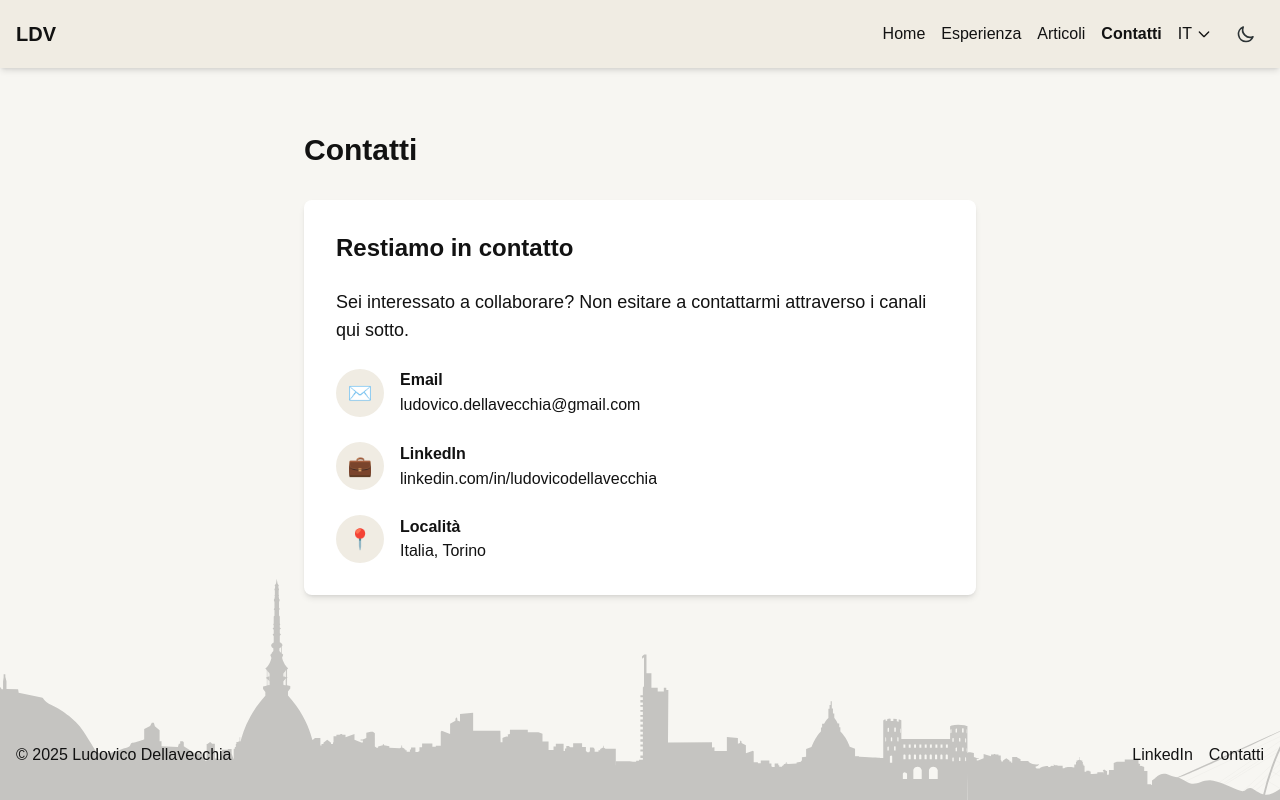
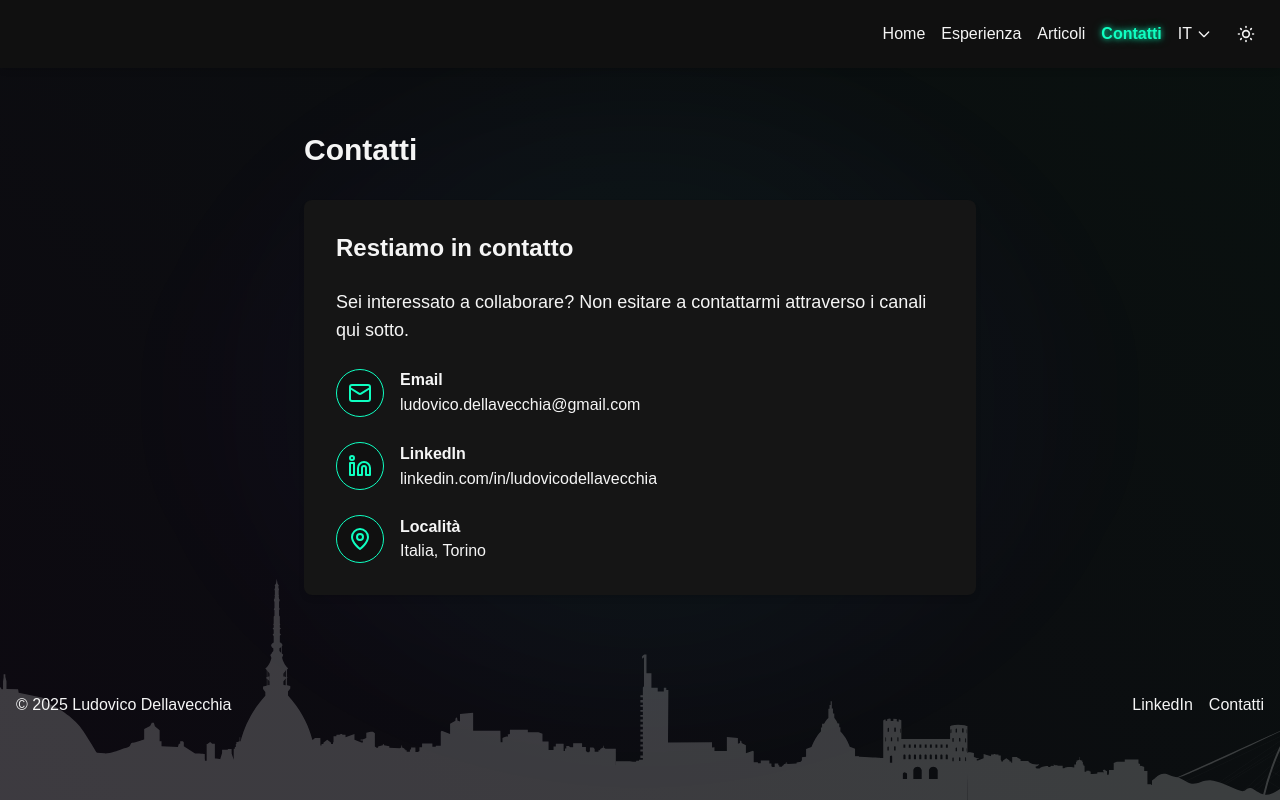
Before and after one commit to ludobit/website, a Next.js app: page /contatti in a window 1280 px wide. Built offline with nearby package versions, Linux system fonts and the light colour scheme.

Commit message:
feat: neon style

```diff
--- a/app/components/Navbar.tsx
+++ b/app/components/Navbar.tsx
@@ -13,9 +13,7 @@ export default function Navbar() {
   const [isMenuOpen, setIsMenuOpen] = useState(false);
 
   const isActive = (path: string) => {
-    return pathname === path
-      ? "text-blue-600 dark:text-blue-400 font-bold"
-      : "hover:text-blue-500 dark:hover:text-blue-300";
+    return pathname === path ? "font-bold" : "";
   };
 
   const toggleMenu = () => {
@@ -25,45 +23,65 @@ export default function Navbar() {
   return (
     <nav
       className="shadow-md py-4 mb-8 transition-colors"
-      style={{ backgroundColor: "var(--navbar-bg)" }}
+      style={{
+        backgroundColor: "var(--navbar-bg)",
+      }}
     >
       <div className="container mx-auto px-4">
         <div className="flex justify-between items-center">
-          <Link
-            href="/"
-            className="text-xl font-bold"
-            style={{ color: "var(--text-dark)" }}
-          >
-            LDV
-          </Link>
+          <Link href="/" className="text-xl font-bold" data-text="LDV"></Link>
 
           {/* Menu per desktop */}
           <div className="hidden md:flex items-center space-x-4">
             <Link
               href="/"
               className={`${isActive("/")} transition-colors`}
-              style={{ color: "var(--text-dark)" }}
+              style={{
+                color:
+                  pathname === "/" ? "var(--neon-green)" : "var(--text-dark)",
+                textShadow: pathname === "/" ? "var(--neon-glow)" : "none",
+              }}
             >
               {t("home")}
             </Link>
             <Link
               href="/esperienza"
               className={`${isActive("/esperienza")} transition-colors`}
-              style={{ color: "var(--text-dark)" }}
+              style={{
+                color:
+                  pathname === "/esperienza"
+                    ? "var(--neon-green)"
+                    : "var(--text-dark)",
+                textShadow:
+                  pathname === "/esperienza" ? "var(--neon-glow)" : "none",
+              }}
             >
               {t("experience")}
             </Link>
             <Link
               href="/post"
               className={`${isActive("/post")} transition-colors`}
-              style={{ color: "var(--text-dark)" }}
+              style={{
+                color:
+                  pathname === "/post"
+                    ? "var(--neon-green)"
+                    : "var(--text-dark)",
+                textShadow: pathname === "/post" ? "var(--neon-glow)" : "none",
+              }}
             >
               {t("posts")}
             </Link>
             <Link
               href="/contatti"
               className={`${isActive("/contatti")} transition-colors`}
-              style={{ color: "var(--text-dark)" }}
+              style={{
+                color:
+                  pathname === "/contatti"
+                    ? "var(--neon-green)"
+                    : "var(--text-dark)",
+                textShadow:
+                  pathname === "/contatti" ? "var(--neon-glow)" : "none",
+              }}
             >
               {t("contacts")}
             </Link>
@@ -77,6 +95,7 @@ export default function Navbar() {
               onClick={toggleMenu}
               className="p-2"
               aria-label="Toggle menu"
+              style={{ color: "var(--neon-green)" }}
             >
               <svg
                 xmlns="http://www.w3.org/2000/svg"
@@ -88,7 +107,7 @@ export default function Navbar() {
                 strokeWidth="2"
                 strokeLinecap="round"
                 strokeLinejoin="round"
-                style={{ color: "var(--text-dark)" }}
+                style={{ filter: "drop-shadow(0 0 2px var(--neon-green))" }}
               >
                 {isMenuOpen ? (
                   <path d="M18 6L6 18M6 6l12 12" />
@@ -104,12 +123,16 @@ export default function Navbar() {
         {isMenuOpen && (
           <div
             className="md:hidden mt-4 flex flex-col space-y-4 py-2 border-t"
-            style={{ borderColor: "var(--text-light)" }}
+            style={{ borderColor: "var(--neon-green)" }}
           >
             <Link
               href="/"
               className={`${isActive("/")} transition-colors block py-2`}
-              style={{ color: "var(--text-dark)" }}
+              style={{
+                color:
+                  pathname === "/" ? "var(--neon-green)" : "var(--text-dark)",
+                textShadow: pathname === "/" ? "var(--neon-glow)" : "none",
+              }}
               onClick={() => setIsMenuOpen(false)}
             >
               {t("home")}
@@ -119,7 +142,14 @@ export default function Navbar() {
               className={`${isActive(
                 "/esperienza"
               )} transition-colors block py-2`}
-              style={{ color: "var(--text-dark)" }}
+              style={{
+                color:
+                  pathname === "/esperienza"
+                    ? "var(--neon-green)"
+                    : "var(--text-dark)",
+                textShadow:
+                  pathname === "/esperienza" ? "var(--neon-glow)" : "none",
+              }}
               onClick={() => setIsMenuOpen(false)}
             >
               {t("experience")}
@@ -127,7 +157,13 @@ export default function Navbar() {
             <Link
               href="/post"
               className={`${isActive("/post")} transition-colors block py-2`}
-              style={{ color: "var(--text-dark)" }}
+              style={{
+                color:
+                  pathname === "/post"
+                    ? "var(--neon-green)"
+                    : "var(--text-dark)",
+                textShadow: pathname === "/post" ? "var(--neon-glow)" : "none",
+              }}
               onClick={() => setIsMenuOpen(false)}
             >
               {t("posts")}
@@ -137,7 +173,14 @@ export default function Navbar() {
               className={`${isActive(
                 "/contatti"
               )} transition-colors block py-2`}
-              style={{ color: "var(--text-dark)" }}
+              style={{
+                color:
+                  pathname === "/contatti"
+                    ? "var(--neon-green)"
+                    : "var(--text-dark)",
+                textShadow:
+                  pathname === "/contatti" ? "var(--neon-glow)" : "none",
+              }}
               onClick={() => setIsMenuOpen(false)}
             >
               {t("contacts")}
--- a/app/contatti/page.tsx
+++ b/app/contatti/page.tsx
@@ -9,19 +9,65 @@ export default function ContattiPage() {
 
   const contactInfo = [
     {
-      icon: "✉️",
+      icon: (
+        <svg
+          xmlns="http://www.w3.org/2000/svg"
+          width="24"
+          height="24"
+          viewBox="0 0 24 24"
+          fill="none"
+          stroke="var(--neon-green)"
+          strokeWidth="2"
+          strokeLinecap="round"
+          strokeLinejoin="round"
+        >
+          <rect x="2" y="4" width="20" height="16" rx="2"></rect>
+          <path d="m22 7-8.97 5.7a1.94 1.94 0 0 1-2.06 0L2 7"></path>
+        </svg>
+      ),
       title: language === "it" ? "Email" : "Email",
       content: "ludovico.dellavecchia@gmail.com",
       link: "mailto:ludovico.dellavecchia@gmail.com",
     },
     {
-      icon: "💼",
+      icon: (
+        <svg
+          xmlns="http://www.w3.org/2000/svg"
+          width="24"
+          height="24"
+          viewBox="0 0 24 24"
+          fill="none"
+          stroke="var(--neon-green)"
+          strokeWidth="2"
+          strokeLinecap="round"
+          strokeLinejoin="round"
+        >
+          <path d="M16 8a6 6 0 0 1 6 6v7h-4v-7a2 2 0 0 0-2-2 2 2 0 0 0-2 2v7h-4v-7a6 6 0 0 1 6-6z"></path>
+          <rect x="2" y="9" width="4" height="12"></rect>
+          <circle cx="4" cy="4" r="2"></circle>
+        </svg>
+      ),
       title: language === "it" ? "LinkedIn" : "LinkedIn",
       content: "linkedin.com/in/ludovicodellavecchia",
       link: "https://www.linkedin.com/in/ludovicodellavecchia/",
     },
     {
-      icon: "📍",
+      icon: (
+        <svg
+          xmlns="http://www.w3.org/2000/svg"
+          width="24"
+          height="24"
+          viewBox="0 0 24 24"
+          fill="none"
+          stroke="var(--neon-green)"
+          strokeWidth="2"
+          strokeLinecap="round"
+          strokeLinejoin="round"
+        >
+          <path d="M20 10c0 6-8 12-8 12s-8-6-8-12a8 8 0 0 1 16 0Z"></path>
+          <circle cx="12" cy="10" r="3"></circle>
+        </svg>
+      ),
       title: language === "it" ? "Località" : "Location",
       content: language === "it" ? "Italia, Torino" : "Italy, Turin",
     },
@@ -60,10 +106,11 @@ export default function ContattiPage() {
             {contactInfo.map((info, index) => (
               <div key={index} className="flex items-center">
                 <div
-                  className="w-10 h-10 sm:w-12 sm:h-12 rounded-full flex items-center justify-center mr-3 sm:mr-4 flex-shrink-0"
+                  className="w-10 h-10 sm:w-12 sm:h-12 border rounded-full flex items-center justify-center mr-3 sm:mr-4 flex-shrink-0"
                   style={{
                     backgroundColor: "var(--navbar-bg)",
                     color: "var(--text-dark)",
+                    borderColor: "var(--neon-green)",
                   }}
                 >
                   <span className="text-lg sm:text-xl">{info.icon}</span>
@@ -78,7 +125,7 @@ export default function ContattiPage() {
                   {info.link ? (
                     <a
                       href={info.link}
-                      className="hover:underline text-sm sm:text-base break-words"
+                      className="hover:underline text-sm sm:text-base break-words transition-all hover:text-[var(--neon-green)]"
                       style={{ color: "var(--text-dark)" }}
                       target="_blank"
                       rel="noopener noreferrer"
--- a/app/context/ThemeContext.tsx
+++ b/app/context/ThemeContext.tsx
@@ -18,10 +18,20 @@ interface ThemeContextType {
 const ThemeContext = createContext<ThemeContextType | undefined>(undefined);
 
 export function ThemeProvider({ children }: { children: ReactNode }) {
-  const [theme, setTheme] = useState<Theme>("light");
+  const [theme, setTheme] = useState<Theme>("dark");
 
   // Inizializza il tema dal localStorage o dalle preferenze di sistema
   useEffect(() => {
+    // Prima controlliamo se c'è stato un problema
+    const forceTheme = new URLSearchParams(window.location.search).get("theme");
+    if (forceTheme === "light" || forceTheme === "dark") {
+      setTheme(forceTheme);
+      localStorage.setItem("theme", forceTheme);
+      document.documentElement.classList.toggle("dark", forceTheme === "dark");
+      return;
+    }
+
+    try {
       const savedTheme = localStorage.getItem("theme") as Theme | null;
       const prefersDark = window.matchMedia(
         "(prefers-color-scheme: dark)"
@@ -29,18 +39,42 @@ export function ThemeProvider({ children }: { children: ReactNode }) {
 
       if (savedTheme) {
         setTheme(savedTheme);
-      document.documentElement.classList.toggle("dark", savedTheme === "dark");
+        document.documentElement.classList.toggle(
+          "dark",
+          savedTheme === "dark"
+        );
       } else if (prefersDark) {
+        setTheme("dark");
+        document.documentElement.classList.add("dark");
+      } else {
+        // Default a dark per il tema neon
+        setTheme("dark");
+        document.documentElement.classList.add("dark");
+      }
+    } catch (error) {
+      console.error("Errore nel recupero del tema:", error);
+      // Se c'è un errore, assicuriamoci di impostare un tema di default
       setTheme("dark");
       document.documentElement.classList.add("dark");
     }
   }, []);
 
   const toggleTheme = () => {
+    try {
       const newTheme = theme === "light" ? "dark" : "light";
       setTheme(newTheme);
       localStorage.setItem("theme", newTheme);
       document.documentElement.classList.toggle("dark", newTheme === "dark");
+
+      // Debug per vedere se il tema è stato salvato correttamente
+      console.log("Tema cambiato a:", newTheme);
+      console.log(
+        "Classe dark presente:",
+        document.documentElement.classList.contains("dark")
+      );
+    } catch (error) {
+      console.error("Errore nel cambio tema:", error);
+    }
   };
 
   return (
--- a/app/globals.css
+++ b/app/globals.css
@@ -1,12 +1,16 @@
 @import "tailwindcss";
 
 :root {
-  --background: #f7f6f2;
-  --foreground: #2d3436;
-  --card-bg: #ffffff;
-  --navbar-bg: #f0ece3;
-  --text-dark: #121212;
-  --text-light: #4a4a4a;
+  /* Tema scuro (default) */
+  --background: #0a0a0a;
+  --foreground: #f0f0f0;
+  --card-bg: #151515;
+  --navbar-bg: #101010;
+  --text-dark: #f5f5f5;
+  --text-light: #a0a0a0;
+  --neon-green: #0fffc1;
+  --neon-purple: #7e0fff;
+  --neon-glow: 0 0 5px rgba(15, 255, 193, 0.7), 0 0 10px rgba(15, 255, 193, 0.5);
 }
 
 @theme inline {
@@ -16,15 +20,19 @@
   --font-mono: var(--font-geist-mono);
 }
 
-@media (prefers-color-scheme: dark) {
-  :root.dark {
-    --background: #1a1a1a;
-    --foreground: #e0e0e0;
-    --card-bg: #252525;
-    --navbar-bg: #202020;
-    --text-dark: #f5f5f5;
-    --text-light: #a0a0a0;
-  }
+/* Tema chiaro */
+:root:not(.dark) {
+  --background: #f0f0f0;
+  --foreground: #121212;
+  --card-bg: #ffffff;
+  --navbar-bg: #e6e6e6;
+  --text-dark: #121212;
+  --text-light: #4a4a4a;
+  /* Mantenendo gli stessi colori neon ma con luminosità ridotta per il tema chiaro */
+  --neon-green: #5e57ff;
+  --neon-purple: #f23ca6;
+  --neon-glow: 0 0 5px rgba(94, 87, 255, 0.5),
+    0 0 10px rgba(94, 87, 255, 0.5) rgba(94, 87, 255, 0.3);
 }
 
 body {
@@ -52,11 +60,16 @@ video {
   height: auto;
 }
 
-/* Miglioramenti per l'accessibilità */
-a:focus,
-button:focus {
-  outline: 2px solid #007aff;
-  outline-offset: 2px;
+/* Effetto neon per i link e bottoni */
+a,
+button {
+  transition: all 0.3s ease;
+}
+
+a:hover,
+button:hover {
+  color: var(--neon-green);
+  text-shadow: var(--neon-glow);
 }
 
 .container {
--- a/app/layout.tsx
+++ b/app/layout.tsx
@@ -64,14 +64,48 @@ export default function RootLayout({
         style={{
           backgroundColor: "var(--background)",
           color: "var(--foreground)",
+          position: "relative",
         }}
       >
+        {/* Effetto neon background */}
+        <div
+          style={{
+            position: "fixed",
+            top: 0,
+            left: 0,
+            width: "100%",
+            height: "100%",
+            background:
+              "linear-gradient(45deg, rgba(126, 15, 255, 0.03) 0%, rgba(15, 255, 193, 0.03) 100%)",
+            pointerEvents: "none",
+            zIndex: 0,
+          }}
+        />
+        <div
+          style={{
+            position: "fixed",
+            top: "10%",
+            left: "15%",
+            width: "70%",
+            height: "80%",
+            borderRadius: "50%",
+            background:
+              "radial-gradient(circle, rgba(15, 255, 193, 0.05) 0%, rgba(126, 15, 255, 0.02) 70%, transparent 100%)",
+            filter: "blur(50px)",
+            pointerEvents: "none",
+            zIndex: 0,
+          }}
+        />
         <ThemeProvider>
           <LanguageProvider>
-            <Navbar />
-            <main className="container mx-auto px-4 flex-grow">{children}</main>
-            <Footer />
-            <Analytics />
+            <div style={{ position: "relative", zIndex: 1 }}>
+              <Navbar />
+              <main className="container mx-auto px-4 flex-grow">
+                {children}
+              </main>
+              <Footer />
+              <Analytics />
+            </div>
           </LanguageProvider>
         </ThemeProvider>
       </body>
```
Also changed, not shown: app/components/PostList.tsx (+19 -4 lines), app/esperienza/page.tsx (+38 -23 lines), app/page.tsx (+7 -13 lines). Lines whose indentation alone changed are shown as unchanged.
